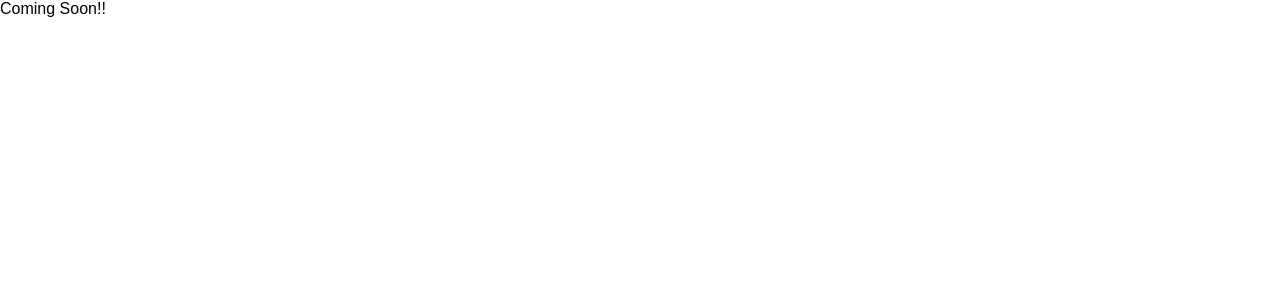
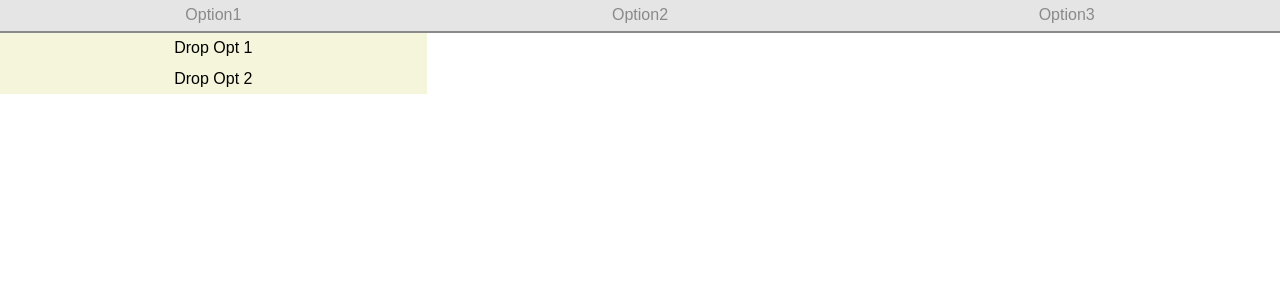
Before and after one commit to mcmurtrycollege/mcmurtry-website-2.0, a React (Create React App) app in the folder client/: page / in a window 1280 px wide. Shown: the top 300 px of the page. Built offline with nearby package versions, Linux system fonts and the light colour scheme.

Commit message:
Drop Down Menus!!!

```diff
--- a/client/src/App.js
+++ b/client/src/App.js
@@ -7,9 +7,41 @@ import './componentStyles/inputStyles.css';
 
 class App extends Component {
   render() {
+    /*
+     * NOTE, this is just an example menu bar.
+     * content will obviously be changed soon.
+     */
+
     return (
       <div>
-        Coming Soon!!
+        <MBar clickType="clickable1"
+          dropDownType="clickable2"
+          options={[
+            {
+              label : "Option1",
+              dropDowns : [
+                {
+                  label : "Drop Opt 1"
+                },
+                {
+                  label : "Drop Opt 2"
+                }
+              ]
+            },
+            {
+              label : "Option2",
+              dropDowns : [
+                {
+                  label : "DROP"
+                }
+              ]
+            },
+            {
+              label : "Option3"
+            }
+          ]}
+        />
+
 
         {/* Please define all actual displays in the displays folder */}
       </div>
--- a/client/src/componentStyles/inputStyles.css
+++ b/client/src/componentStyles/inputStyles.css
@@ -1,16 +1,9 @@
 
 /* For the styling of input components */
 
-.clickable {
-  background-color: rgba(255, 255, 255, .1);
-}
-
-.clickable:hover {
-  background-color: rgba(255, 255, 255, .2);
-}
-
 .buttonPane {
-  padding: .6rem;
+  text-align: center;
+  padding: .4rem .6rem;
 }
 
 .dropdown {
@@ -20,9 +13,35 @@
 
 .buttonContainer:hover .dropdown {
   display: block;
-  width: 100%;
 }
 
 .dropdown:hover {
   display: block;
 }
+
+/* Different Button Looks */
+
+.clickable1 {
+  color: rgba(0, 0, 0, .4);
+  border-bottom: 2px solid rgba(0, 0, 0, .4);
+  background-color: rgba(0, 0, 0, .1);
+}
+
+.clickable1:hover {
+  color: rgb(129, 0, 189);
+  border-bottom: 2px solid rgb(129, 0, 189);
+  background-color: white;
+}
+
+.clickable1:active {
+  background-color: rgba(129, 0, 189, .1);
+}
+
+.clickable2 {
+  background-color: beige;
+}
+
+.clickable2:hover {
+  color: black;
+  background-color: antiquewhite;
+}
--- a/client/src/componentStyles/styles.css
+++ b/client/src/componentStyles/styles.css
@@ -45,6 +45,6 @@
   display: flex;
 }
 
-div {
-  color: black;
+.slow {
+  transition-duration: .2s;
 }
--- a/client/src/displays/components/MBar.js
+++ b/client/src/displays/components/MBar.js
@@ -8,13 +8,22 @@ import MButton from './MButton';
  */
 function MBar(props) {
   // Load buttons.
-  let buttons = Object.entries(props.buttons).map(option => (
-    <MButton flexible
-      key={option[0]}
-      text={option[0]}
-      dropdowns={option[1]}
-    />
-  ));
+  let buttons;
+
+  if (props.options) {
+    // Create each option.
+    buttons = props.options.map((option, index) => (
+      <MButton flexible
+        key={index}
+        label={option.label}
+        onClick={option.onClick}
+        clickType={props.clickType}
+        widthDivisor={props.options.length}
+        dropDowns={option.dropDowns}
+        dropDownType={props.dropDownType}
+      />
+    ));
+  }
 
   return (
     <div className="flexDisplay">
--- a/client/src/displays/components/MButton.js
+++ b/client/src/displays/components/MButton.js
@@ -6,36 +6,46 @@ import React from 'react';
  * Still in progress...
  */
 function MButton(props) {
-  let dropdownMenu = null;
+  let dropDownMenu;
 
-  if (props.dropdowns) {
-    let options = Object.entries(props.dropdowns).map(option => (
-      <div className="tertiary whiteText"
-        key={option[0]}
-      >
-        {option[0]}
-      </div>
+  // Create Dropdown menu.
+  if (props.dropDowns) {
+    // Create each option.
+    let options = props.dropDowns.map((option, index) => (
+      <MButton key={index}
+        label={option.label}
+        onClick={option.onClick}
+        clickType={props.dropDownType}
+      />
     ));
 
-    dropdownMenu = (
-      <div className="dropdown">
+    // Calculate width of drop down.
+    let perWidth = ((1.0 / props.widthDivisor) * 100) + "%";
+
+    // Create drop down.
+    dropDownMenu = (
+      <div className="dropdown" style={{width : perWidth}}>
         {options}
       </div>
     );
   }
 
-  let conatinerClassName = "primary buttonContainer";
+  // Create container class name.
+  let conatinerClassName = "buttonContainer";
 
   if (props.flexible) {
-    conatinerClassName += " flexible";
+    conatinerClassName = "flexible " + conatinerClassName;
   }
+
+  // Create button class name.
+  let paneClassName = props.clickType + " slow buttonPane";
 
   return (
     <span className={conatinerClassName}>
-      <div className="clickable whiteText buttonPane">
-        {props.text}
+      <div className={paneClassName} onClick={props.onClick}>
+        {props.label}
       </div>
-      {dropdownMenu}
+      {dropDownMenu}
     </span>
   );
 }
```
